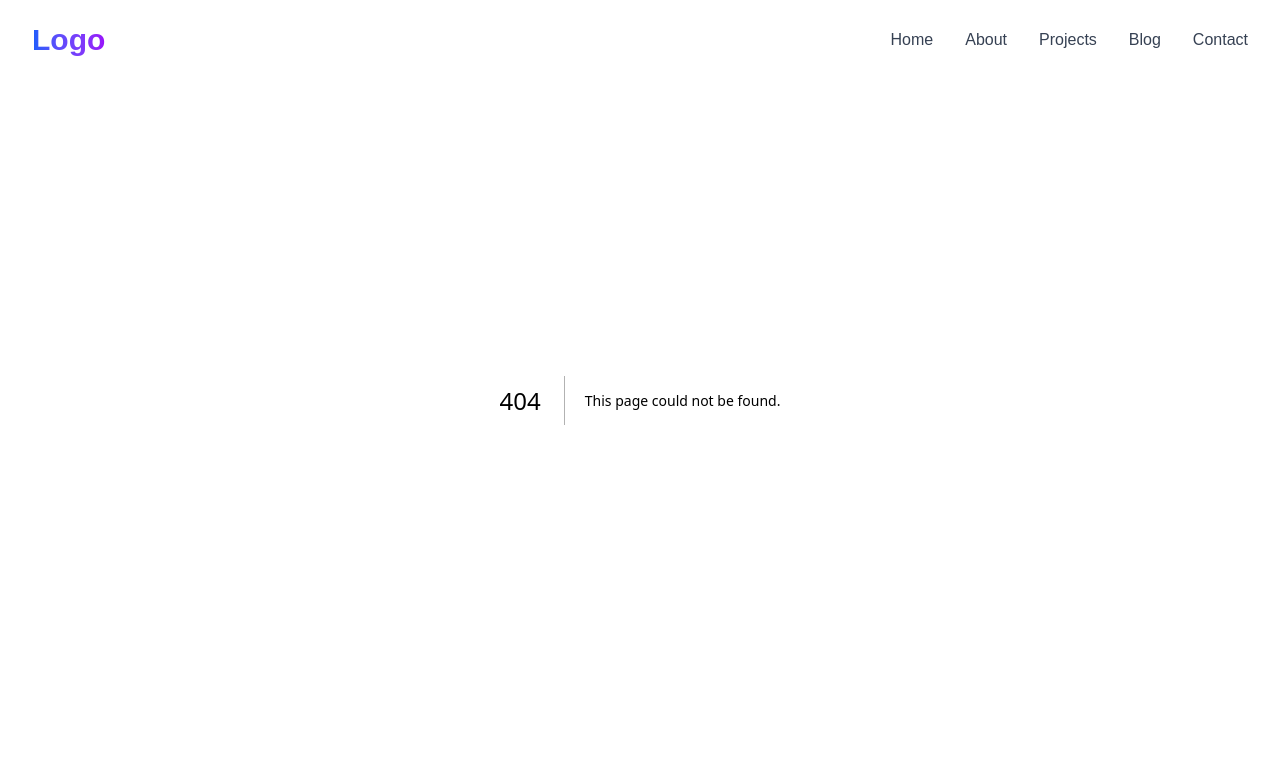
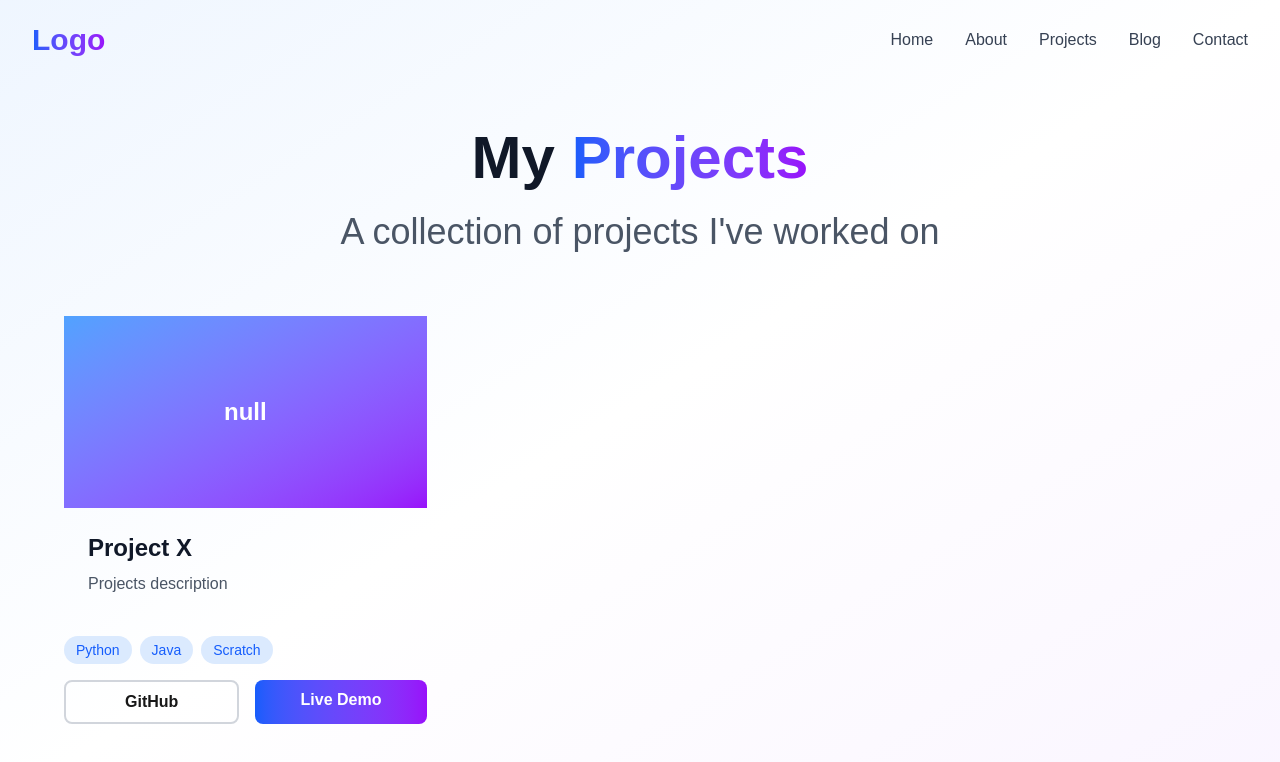
Before and after one commit to Hrei2/portfolio-website, a Next.js app: page /projects in a window 1280 px wide. Before the commit this address had no page. Shown: the top 762 px of the page. Built offline with nearby package versions, Linux system fonts and the light colour scheme.

Commit message:
Added project page with a placeholder project for now

```diff
--- /dev/null
+++ b/app/projects/page.tsx
@@ -0,0 +1,100 @@
+'use client';
+
+import { motion } from 'framer-motion';
+import Image from 'next/image';
+import Link from 'next/link';
+
+export default function ProjectsPage() {
+    const projects = [
+        {
+            id: 1,
+            title: 'Project X',
+            description: 'Projects description',
+            image:'null', /*Possibly will remove this later. Do not feel the need for this*/
+            tags: ['Python', 'Java', 'Scratch'],
+            github: 'https://github.com/username/project',
+            demo: 'https://project-demo.com',
+        },
+        // More projects will be added here in near or not so near future
+    ];
+
+    return (
+        <main className="min-h-screen pt-32 pb-20 px-4 sm:px-6 lg:px-8 bg-gradient-to-br from-blue-50 via-white to-purple-50 dark:from-gray-900 dark:via-gray-800 dark:to-gray-900">
+            <div className="max-w-6xl mx-auto">
+                {/* Header */}
+                <motion.div
+                    initial={{ opacity: 0, y: -20 }}
+                    animate={{ opacity: 1, y: 0 }}
+                    transition={{ duration: 0.6 }}
+                    className="text-center mb-16"
+                >
+                    <h1 className="text-5xl sm:text-6xl font-bold text-gray-900 dark:text-white mb-6">
+                        My <span className="bg-gradient-to-r from-blue-600 to-purple-600 bg-clip-text text-transparent">Projects</span>
+                    </h1>
+                    <p className="text-4xl text-gray-600 dark:text-gray-300 max-w-2xl mx-auto">
+                        A collection of projects I've worked on
+                    </p>
+                </motion.div>
+
+                {/* Projects Grid */}
+                <div className="grid md:grid-cols-2 lg:grid-cols-3 gap-8">
+                    {projects.map((project, index) => (
+                        <motion.div
+                            key={project.id}
+                            initial={{ opacity: 0, y: 20 }}
+                            whileInView={{ opacity: 1, y: 0 }}
+                            viewport={{ once: true }}
+                            transition={{ duration: 0.5, delay: index * 0.1 }}
+                        >
+                            <div className="relative h-48 bg-gradient-to-br from-blue-400 to-purple-600 overflow-hidden">
+                                <div className="absolute inset-0 flex items-center justify-center text-center text-white text-2xl font-bold">
+                                    {project.image}
+                                </div>
+                            </div>
+                            {/* Project details */}
+                            <div className="p-6">
+                                <h3 className="text-2xl font-bold text-gray-900 dark:text-white mb-2">
+                                    {project.title}
+                                </h3>
+                                <p className="text-gray-600 dark:text-gray-300 mb-4">
+                                    {project.description}
+                                </p>
+                            </div>
+                            {/* Tags */}
+                            <div className="flex flex-warp gap-2 mb-4">
+                                {project.tags.map((tag) => (
+                                    <span
+                                        key={tag}
+                                        className="px-3 py-1 bg-blue-100 dark:bg-blue-100 dark:bg-blue-900 text-blue-600 dark:text-blue-400 rounded-full text-sm font-medium"
+                                    >
+                                        {tag}
+                                    </span>
+                                ))}
+                            </div>
+
+                            {/* Links */}
+                            <div className="flex gap-4">
+                                <a
+                                    href={project.github}
+                                    target="_blank"
+                                    rel="noopener noreferrer"
+                                    className="flex-1 text-center px-4 py-2 border-2 border-gray-300 dark:border-gray-600 rounded-lg font-semibold hover:border-blue-600 dark:hover:border-blue-400 transition-colors duration-300"
+                                >
+                                    GitHub
+                                </a>
+                                <a
+                                    href={project.demo}
+                                    target="_blank"
+                                    rel="noopener noreferrer"
+                                    className="flex-1 text-center px-4 py-2 bg-gradient-to-r from-blue-600 to-purple-600 text-white rounded-lg font-semibold hover:shadow-lg transition-shadow duration-300"
+                                >
+                                    Live Demo
+                                </a>
+                            </div>
+                        </motion.div>
+                    ))}
+                </div>
+            </div>
+        </main>
+    );
+}
--- a/components/Navigation.tsx
+++ b/components/Navigation.tsx
@@ -29,7 +29,7 @@ export default function Navigation() {
         <motion.nav
             className={`fixed top-0 left-0 right-0 z-50 transition-all duration-300 ${
                 isScrolled
-                    ? 'bg-white/80 dark:bg-gray-900/80 backdrop-blur-md shadow-lg'
+                    ? 'bg-white/95 dark:bg-gray-900/80 shadow-lg'
                     : 'bg-transparent'
             }`}
             initial={{ y: -100 }}
@@ -91,23 +91,14 @@ export default function Navigation() {
             </div>
 
             {/* Mobile Menu */}
-            <AnimatePresence>
-                {isMobileMenuOpen && (
-                    <motion.div
-                        className="md:hidden bg-white dark:bg-gray-900 border-t border-gray-200 dark:border-gray-800"
-                        initial={{ height: 0, opacity: 0 }}
-                        animate={{ height: 'auto', opacity: 1 }}
-                        exit={{ height: 0, opacity: 0 }}
-                        transition={{ duration: 0.3 }}
+            <div className={`md:hidden bg-white dark:bg-gray-900 border-t border-gray-200 dark:border-gray-800 transition-all duration-300 ease-in-out overflow-hidden ${
+                isMobileMenuOpen ? 'max-h-96 opacity-100' : 'max-h-0 opacity-0'
+            }`}
+            style={{ willChange: 'max-height, opacity'}}
             >
                 <div className="px-4 py-6 space-y-4">
-                            {navLinks.map((link, index) => (
-                                <motion.div
-                                    key={link.href}
-                                    initial={{ opacity: 0, x: -20 }}
-                                    animate={{ opacity: 1, x: 0 }}
-                                    transition={{ delay: index * 0.1 }}
-                                >
+                    {navLinks.map((link) => (
+                        <div key={link.href}>
                             <Link
                                 href={link.href}
                                 className="block text-lg text-gray-700 dark:text-gray-300 hover:text-blue-600 dark:hover:text-blue-400 font-medium transition-colors duration-200"
@@ -115,12 +106,10 @@ export default function Navigation() {
                             >
                                     {link.label}
                             </Link>
-                                </motion.div>
+                        </div>
                     ))}
                 </div>
-                    </motion.div>
-                )}
-            </AnimatePresence>
+            </div>
         </motion.nav>
     );
 }
```
Lines whose indentation alone changed are shown as unchanged.
